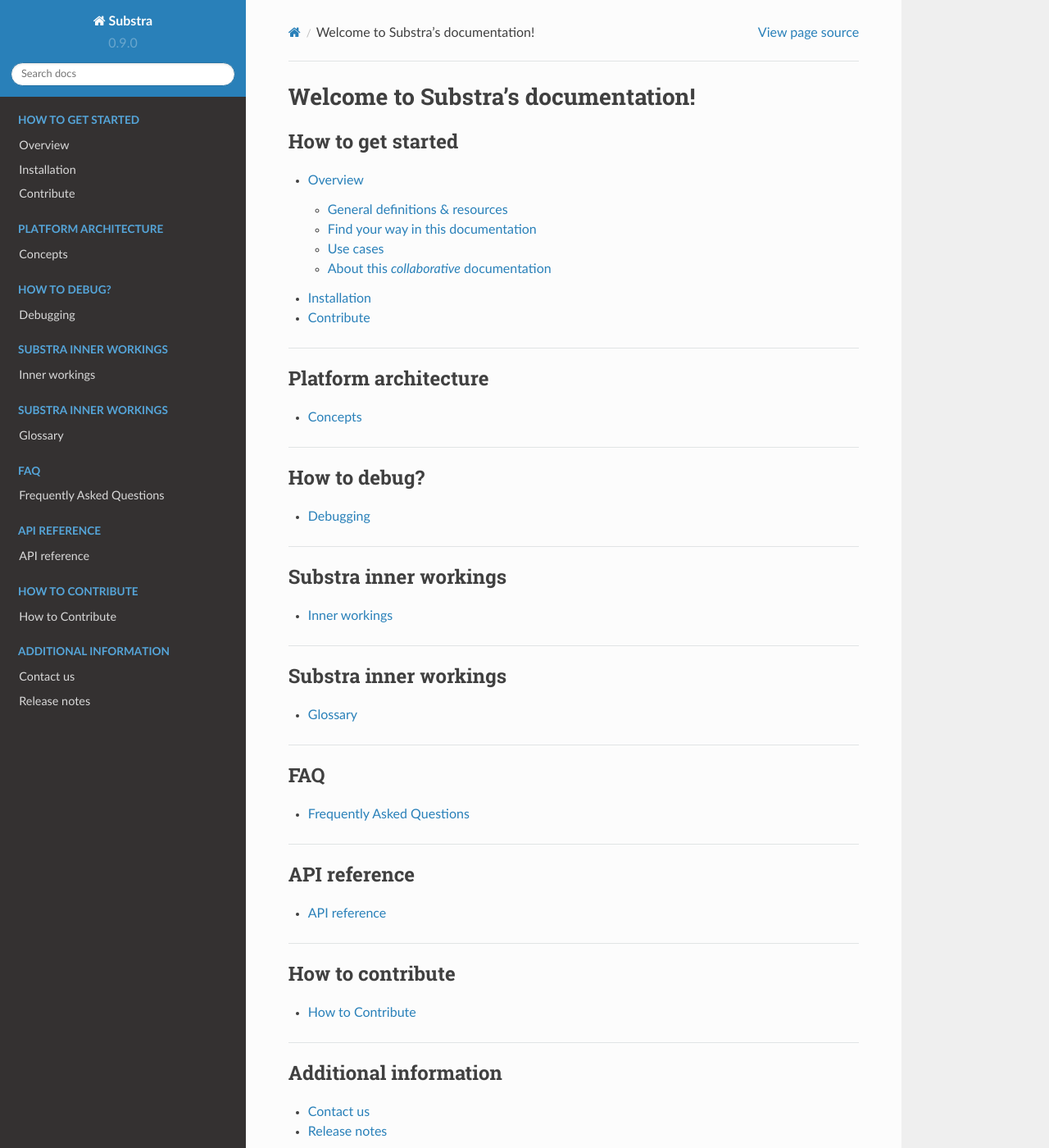
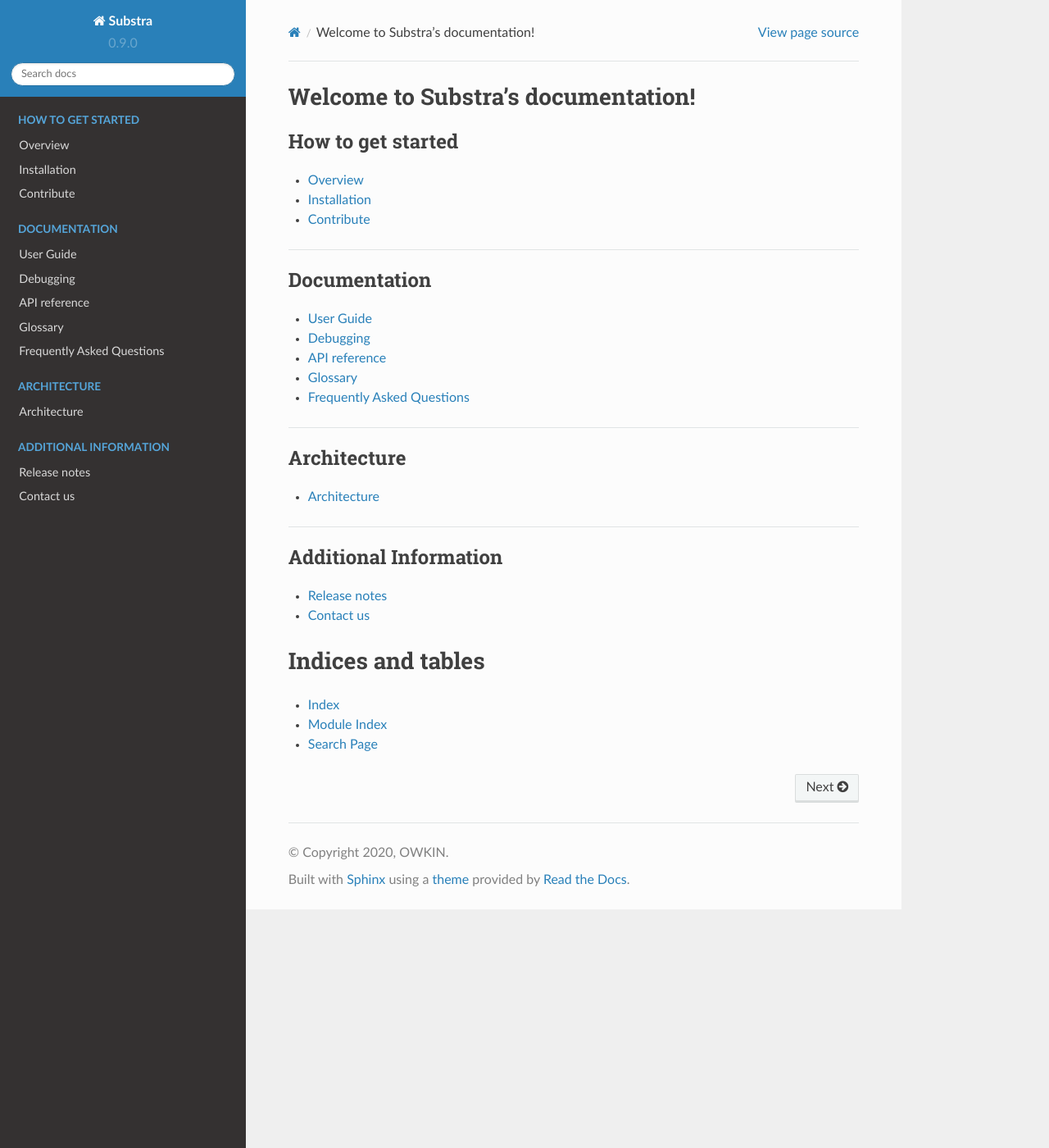
Before and after one commit to Substra/substra, a Sphinx documentation site: the page built from docs/source/index.rst, in a window 1280 px wide and 1400 px high. Shown: the whole window at 82% size. Built offline with Sphinx 7.4.7 and the Read the Docs theme 2.0.0, drawn with Linux system fonts in a browser that asks for light colours.

Commit message:
update the header tree
Signed-off-by: maria.telenczuk <maria.telenczuk@owkin.com>

```diff
--- /dev/null
+++ b/docs/source/architecture.rst
@@ -0,0 +1,2 @@
+Architecture
+============
--- a/docs/source/concepts/concepts.rst
+++ /dev/null
@@ -1,2 +0,0 @@
-Concepts
-========
--- a/docs/source/contribute/contribute.rst
+++ /dev/null
@@ -1,2 +0,0 @@
-How to Contribute
-=================
--- /dev/null
+++ b/docs/source/documentation/user_guide.rst
@@ -0,0 +1,2 @@
+User Guide
+==========
--- a/docs/source/get_started/overview.rst
+++ b/docs/source/get_started/overview.rst
@@ -71,10 +71,13 @@
 
 If you are interested in understanding how Substra works maybe how to contribute, please have a look over here:
 
-- Platform description:
-  - :ref:`Concepts`
-  - :ref:`Architecture`
-- :ref:`Contribute`
+* Platform description:
+
+  * :ref:`User Guide`
+
+  * :ref:`Architecture`
+
+* :ref:`Contribute`
 
 Interested by Substra
 ^^^^^^^^^^^^^^^^^^^^^
--- a/docs/source/index.rst
+++ b/docs/source/index.rst
@@ -20,72 +20,32 @@
 .. toctree::
    :glob:
    :maxdepth: 2
-   :caption: Platform architecture
+   :caption: Documentation
 
-   concepts/*
+   documentation/user_guide.rst
+   documentation/debug.rst
+   documentation/api_reference.rst
+   documentation/glossary.rst
+   documentation/faq.rst
+
+---------------------
+
+.. toctree::
+   :glob:
+   :maxdepth: 1
+   :caption: Architecture
+
+   architecture.rst
 
 ---------------------
 
 .. toctree::
    :glob:
    :maxdepth: 2
-   :caption: How to debug?
+   :caption: Additional Information
 
-   debug/*
-
----------------------
-
-.. toctree::
-   :glob:
-   :maxdepth: 2
-   :caption: Substra inner workings
-
-   inner_workings/*
-
----------------------
-
-.. toctree::
-   :glob:
-   :maxdepth: 2
-   :caption: Substra inner workings
-
-   glossary/*
-
----------------------
-
-.. toctree::
-   :glob:
-   :maxdepth: 2
-   :caption: FAQ
-
-   faq/*
-
----------------------
-
-.. toctree::
-   :glob:
-   :maxdepth: 2
-   :caption: API reference
-
-   api_reference/*
-
----------------------
-
-.. toctree::
-   :glob:
-   :maxdepth: 2
-   :caption: How to contribute
-
-   contribute/*
-
----------------------
-
-.. toctree::
-   :glob:
-   :maxdepth: 1
-   :caption: Additional information
-
-   additional/*
+   additional/release.rst
+   additional/contact.rst
 
 Indices and tables
 ==================
--- a/docs/source/inner_workings/inner_workings.rst
+++ /dev/null
@@ -1,2 +0,0 @@
-Inner workings
-==============
```
Also changed, not shown: other parts of docs/source/index.rst (+1 -1 lines), docs/source/documentation/api_reference.rst (renamed from docs/source/api_reference/api_reference.rst), docs/source/documentation/debug.rst (renamed from docs/source/debug/debug.rst), docs/source/documentation/faq.rst (renamed from docs/source/faq/faq.rst), docs/source/documentation/glossary.rst (renamed from docs/source/glossary/glossary.rst).
